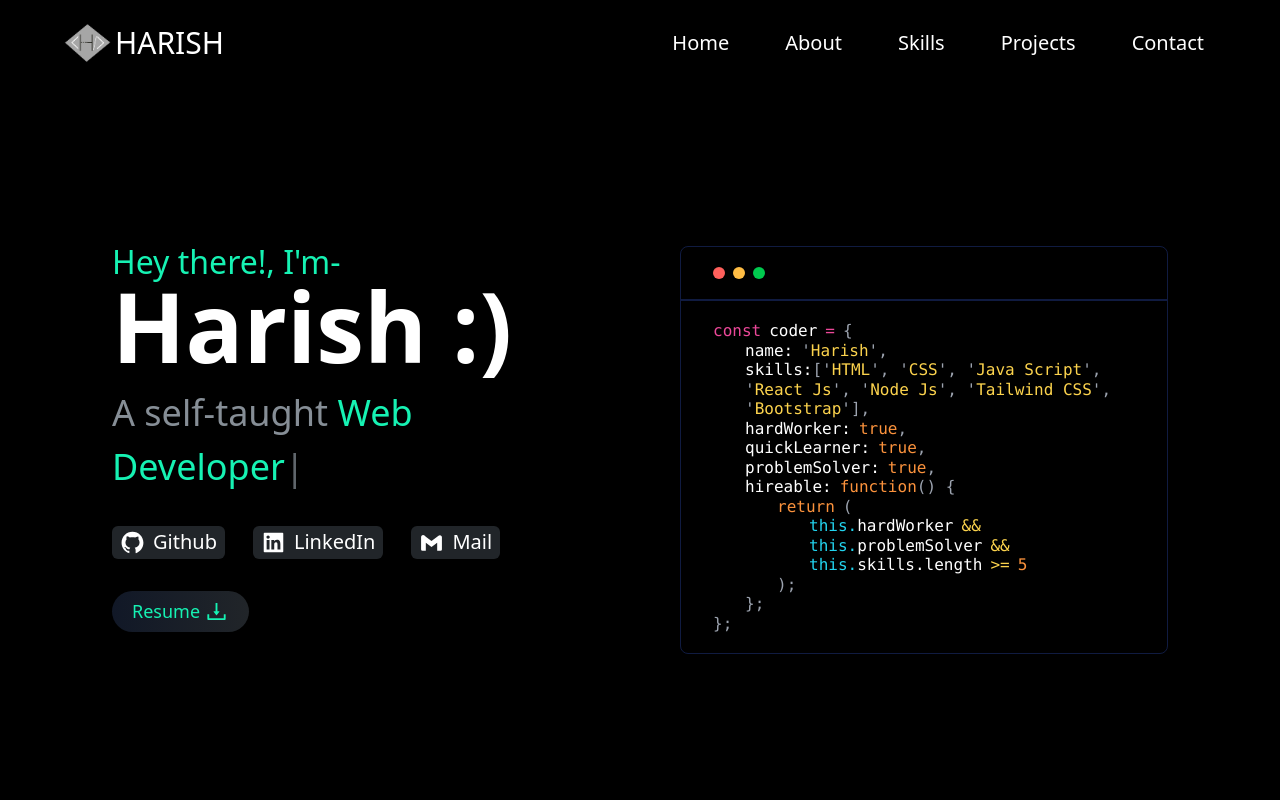
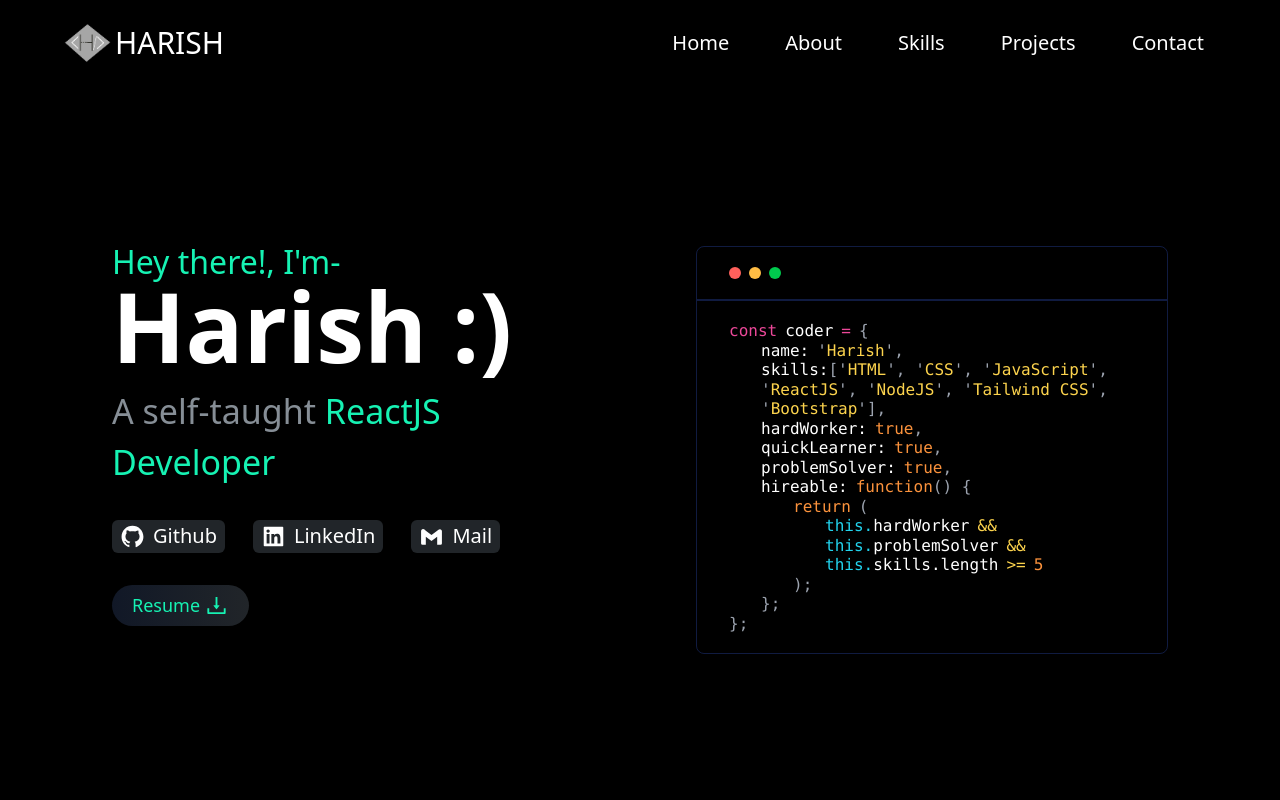
Before and after one commit to Harishgopal17/Portfolio, a React (Vite) app: page / in a window 1280 px wide. Shown: the top 800 px of the page. Built offline with nearby package versions, Linux system fonts and the light colour scheme; the HTML template or start-up script is replaced by a standard one.

Commit message:
Changes in Hero section and Updated Resume

```diff
--- a/src/sections/Hero.jsx
+++ b/src/sections/Hero.jsx
@@ -15,7 +15,7 @@ export default function Hero() {
         id="home"
         className="w-full flex items-center justify-center min-h-screen"
       >
-        <div className="w-full pt-[100px] grid grid-cols-1 gap-y-8 items-start lg:grid-cols-2 lg:gap-20">
+        <div className="w-full pt-[100px] grid grid-cols-1 gap-y-8 items-start lg:grid-cols-2 lg:gap-28">
           <div className="flex justify-center flex-col">
             <p className="text-green text-[18px] mb-2 lg:mb-0 lg:text-[32px] font-medium leading-none">
               Hey there!, I'm-
@@ -23,13 +23,20 @@ export default function Hero() {
             <h1 className="text-[48px] md:text-[72px] lg:text-[96px] font-bold leading-none mb-3">
               Harish :&#x29;
             </h1>
-            <p className="text-slate-gray text-[22px] lg:text-[36px] font-medium mb-8">
-              <ReactTyped
-                strings={[
-                  `A self-taught <span class=text-green>Web Developer</span>`,
-                ]}
-                typeSpeed={60}
-              />
+            <p className="text-slate-gray text-[22px] lg:text-[34px] font-medium mb-8">
+              A self-taught{" "}
+              <span className="text-green">
+                <ReactTyped
+                  strings={[
+                    "Web Developer",
+                    "Frontend Developer",
+                    "ReactJS Developer",
+                  ]}
+                  typeSpeed={40}
+                  backSpeed={50}
+                  loop
+                />
+              </span>
             </p>
             <div className="flex gap-7 mb-8 ">
               <a
@@ -98,11 +105,11 @@ export default function Hero() {
                     <span className="text-gray-400">{"', '"}</span>
                     <span className="text-amber-300">CSS</span>
                     <span className="text-gray-400">{"', '"}</span>
-                    <span className="text-amber-300">Java Script</span>
+                    <span className="text-amber-300">JavaScript</span>
                     <span className="text-gray-400">{"', '"}</span>
-                    <span className="text-amber-300">React Js</span>
+                    <span className="text-amber-300">ReactJS</span>
                     <span className="text-gray-400">{"', '"}</span>
-                    <span className="text-amber-300">Node Js</span>
+                    <span className="text-amber-300">NodeJS</span>
                     <span className="text-gray-400">{"', '"}</span>
                     <span className="text-amber-300">Tailwind CSS</span>
                     <span className="text-gray-400">{"', '"}</span>
```
Also changed, not shown: 1 other file (tests, documents, lock files or other folders).
